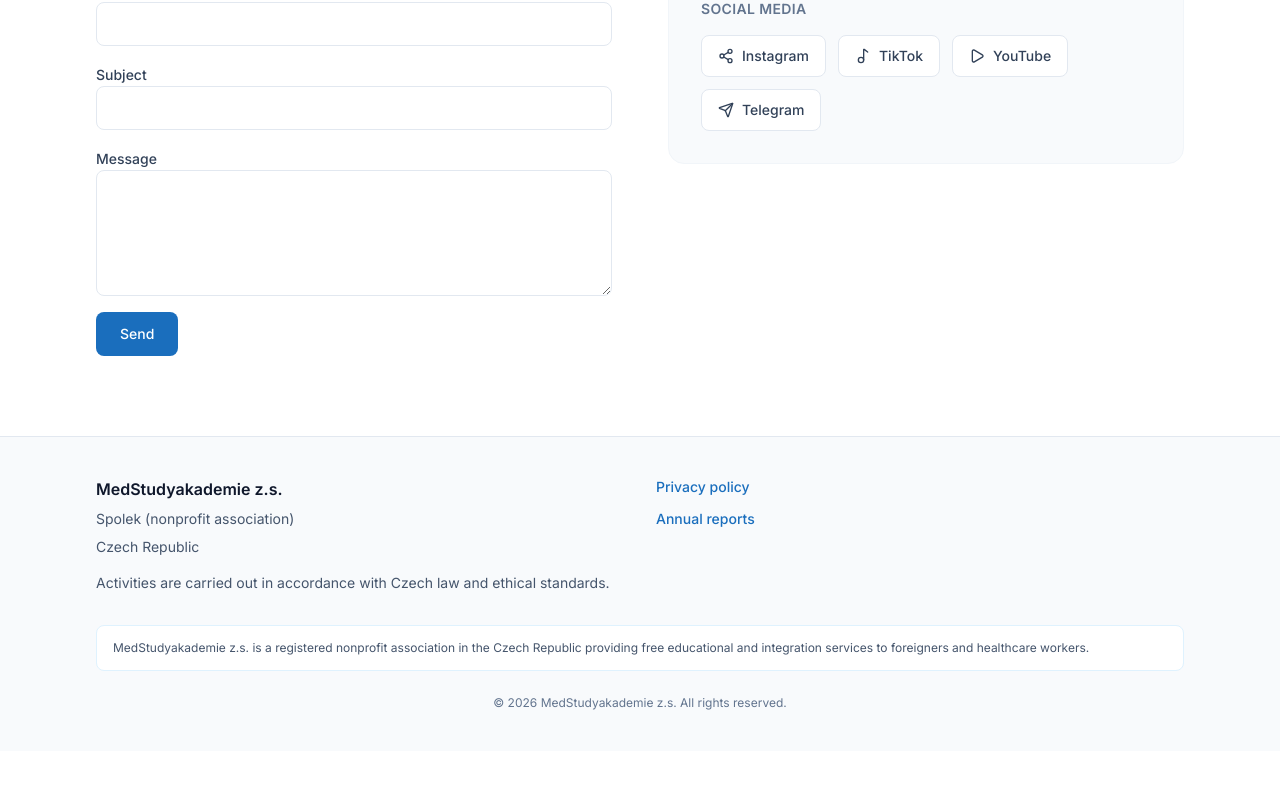
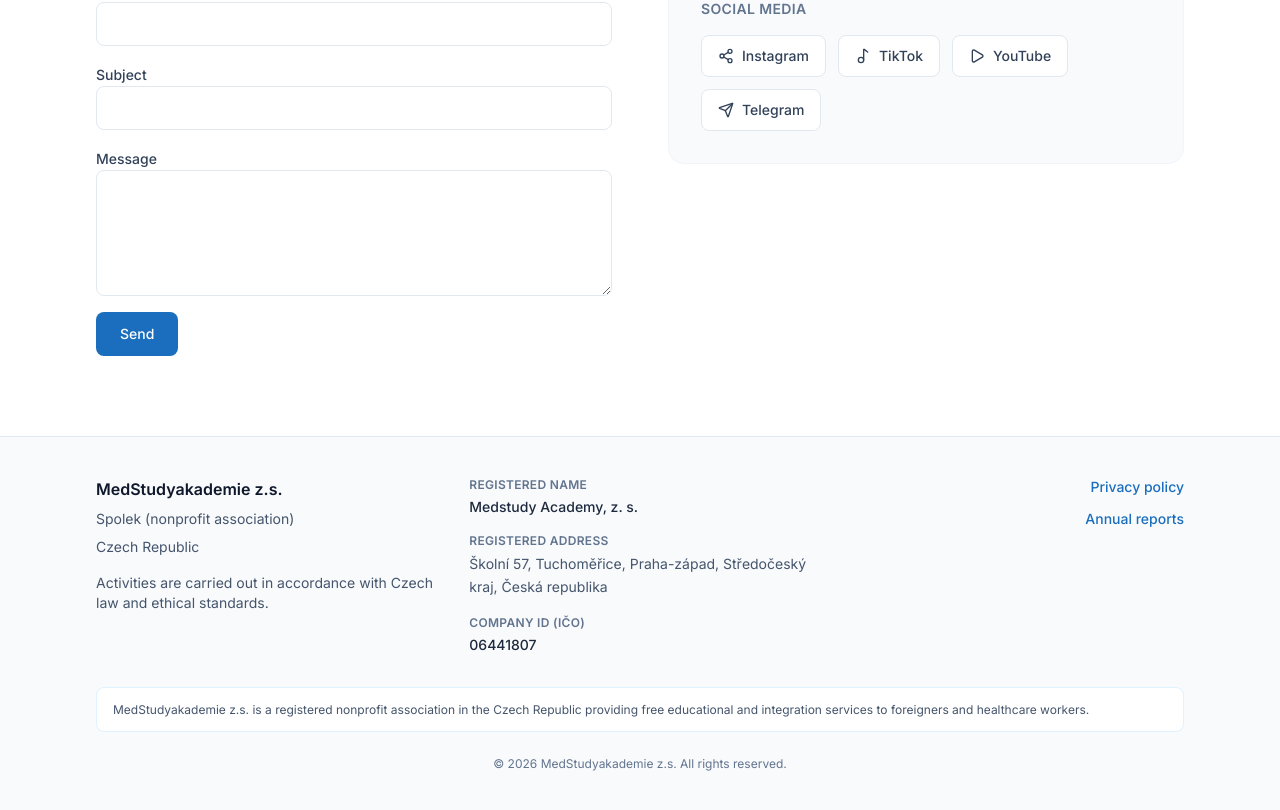
Before and after one commit to medstudy-cz/MedStudyakademie, a Next.js app: page /en in a window 1280 px wide. Shown: the part 3616-4426 px from the top of the page. Before the commit the page ends 4367 px from the top, so only its background shows below. Built offline with nearby package versions, Linux system fonts and the light colour scheme.

Commit message:
Add company registry info to footer with i18n labels

```diff
--- a/messages/cz.json
+++ b/messages/cz.json
@@ -125,6 +125,9 @@
     "orgType": "Spolek (neziskové sdružení)",
     "country": "Česká republika",
     "legalNote": "Činnost probíhá v souladu s právními předpisy ČR a etickými standardy.",
+    "legalCompanyName": "Obchodní firma",
+    "legalAddress": "Adresa sídla",
+    "legalIco": "IČO",
     "privacy": "Zásady ochrany osobních údajů",
     "annualReports": "Výroční zprávy",
     "googleWorkspaceVerification": "MedStudyakademie z.s. je registrovaný neziskový spolek v České republice poskytující bezplatné vzdělávací a integrační služby cizincům a zdravotníkům.",
--- a/messages/en.json
+++ b/messages/en.json
@@ -125,6 +125,9 @@
     "orgType": "Spolek (nonprofit association)",
     "country": "Czech Republic",
     "legalNote": "Activities are carried out in accordance with Czech law and ethical standards.",
+    "legalCompanyName": "Registered name",
+    "legalAddress": "Registered address",
+    "legalIco": "Company ID (IČO)",
     "privacy": "Privacy policy",
     "annualReports": "Annual reports",
     "googleWorkspaceVerification": "MedStudyakademie z.s. is a registered nonprofit association in the Czech Republic providing free educational and integration services to foreigners and healthcare workers.",
--- a/messages/ru.json
+++ b/messages/ru.json
@@ -125,6 +125,9 @@
     "orgType": "Spolek (некоммерческое объединение)",
     "country": "Чешская Республика",
     "legalNote": "Деятельность осуществляется в соответствии с законодательством ЧР и этическими стандартами.",
+    "legalCompanyName": "Юридическое наименование",
+    "legalAddress": "Адрес",
+    "legalIco": "IČO",
     "privacy": "Политика конфиденциальности",
     "annualReports": "Годовые отчёты",
     "googleWorkspaceVerification": "MedStudyakademie z.s. — зарегистрированное некоммерческое объединение в Чешской Республике, предоставляющее бесплатные образовательные и интеграционные услуги иностранцам и медработникам.",
--- a/messages/ua.json
+++ b/messages/ua.json
@@ -125,6 +125,9 @@
     "orgType": "Spolek (некомерційне об'єднання)",
     "country": "Чеська Республіка",
     "legalNote": "Діяльність здійснюється відповідно до законодавства ЧР та етичних стандартів.",
+    "legalCompanyName": "Юридична назва",
+    "legalAddress": "Адреса",
+    "legalIco": "IČO",
     "privacy": "Політика конфіденційності",
     "annualReports": "Річні звіти",
     "googleWorkspaceVerification": "MedStudyakademie z.s. — зареєстроване некомерційне об'єднання в Чеській Республіці, що надає безкоштовні освітні та інтеграційні послуги іноземцям і медпрацівникам.",
--- a/src/components/layout/Footer.tsx
+++ b/src/components/layout/Footer.tsx
@@ -1,5 +1,10 @@
 import { useTranslations } from "next-intl";
 import { Link } from "@/i18n/navigation";
+import {
+  LEGAL_ADDRESS,
+  LEGAL_COMPANY_NAME,
+  LEGAL_ICO,
+} from "@/lib/legal";
 
 export function Footer() {
   const t = useTranslations("footer");
@@ -8,7 +13,7 @@ export function Footer() {
   return (
     <footer className="border-t border-slate-200 bg-slate-50">
       <div className="mx-auto max-w-6xl px-4 py-10 sm:px-6 lg:px-8">
-        <div className="grid gap-8 md:grid-cols-2">
+        <div className="grid gap-8 md:grid-cols-2 lg:grid-cols-3">
           <div className="space-y-2 text-sm text-slate-600">
             <p className="text-base font-semibold text-slate-900">
               {t("orgName")}
@@ -18,7 +23,30 @@ export function Footer() {
             <p className="pt-2">{t("legalNote")}</p>
           </div>
 
-          <div className="flex flex-col gap-3 text-sm">
+          <dl className="space-y-4 text-sm text-slate-600">
+            <div>
+              <dt className="text-xs font-semibold uppercase tracking-wide text-slate-500">
+                {t("legalCompanyName")}
+              </dt>
+              <dd className="mt-1 font-medium text-slate-800">
+                {LEGAL_COMPANY_NAME}
+              </dd>
+            </div>
+            <div>
+              <dt className="text-xs font-semibold uppercase tracking-wide text-slate-500">
+                {t("legalAddress")}
+              </dt>
+              <dd className="mt-1 leading-relaxed">{LEGAL_ADDRESS}</dd>
+            </div>
+            <div>
+              <dt className="text-xs font-semibold uppercase tracking-wide text-slate-500">
+                {t("legalIco")}
+              </dt>
+              <dd className="mt-1 font-medium text-slate-800">{LEGAL_ICO}</dd>
+            </div>
+          </dl>
+
+          <div className="flex flex-col gap-3 text-sm md:items-start lg:items-end">
             <Link
               href="/"
               className="font-medium text-primary hover:underline"
--- /dev/null
+++ b/src/lib/legal.ts
@@ -0,0 +1,5 @@
+/** Official registry data — same across all locales. */
+export const LEGAL_COMPANY_NAME = "Medstudy Academy, z. s.";
+export const LEGAL_ADDRESS =
+  "Školní 57, Tuchoměřice, Praha-západ, Středočeský kraj, Česká republika";
+export const LEGAL_ICO = "06441807";
```
